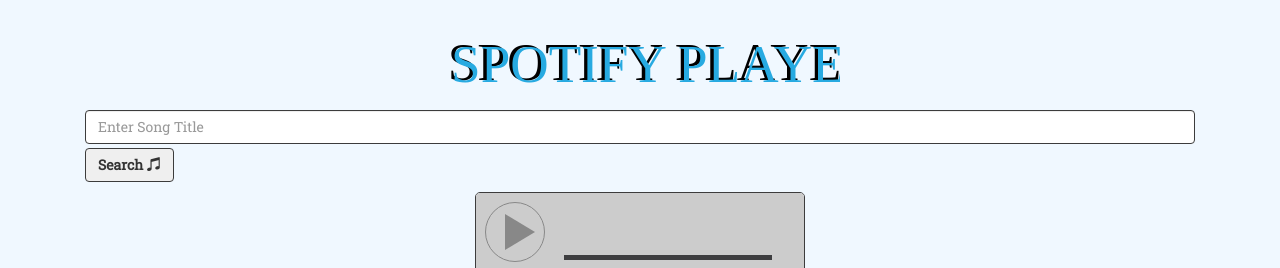
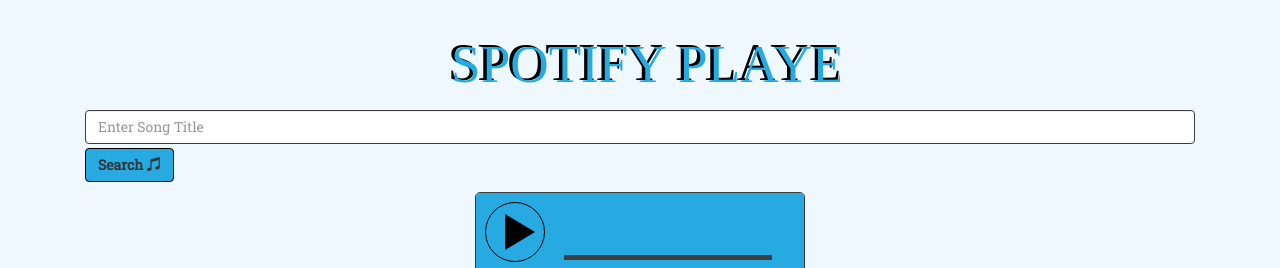
Before and after one commit to joseperezroura/spotify_player2, a PHP site: page /index.html in a window 1280 px wide. Shown: the top 268 px of the page. Run offline with PHP 8.4, Linux system fonts and the light colour scheme.

Commit message:
color changes to layout

```diff
--- a/css/style.css
+++ b/css/style.css
@@ -11,7 +11,8 @@ form {
 }
 .btn {
   margin-top: 4px;
-  border: 1px solid #3c3c3c;
+  border: 1px solid #000;
+  background-color: #27AAE1;
 }
 body {
   background-color: #F0F8FF;
@@ -33,7 +34,7 @@ h1{
 }
 .header {
   height: 78px;
-  background-color: #ccc;
+  background-color: #27AAE1;
   position: relative;
   font-size: 12px;
 }
@@ -43,7 +44,7 @@ h1{
   height: 60px;
   float: left;
   border-radius: 50px;
-  border: 1px solid #3c3c3c;
+  border: 1px solid black;
   user-select: none;
   -webkit-user-select: none;
 }
@@ -59,22 +60,22 @@ h1{
   top: -18px;
   border-top: 18px solid transparent;
   border-bottom: 18px solid transparent;
-  border-left: 30px solid #3c3c3c;
+  border-left: 30px solid black;
 }
 .btn-play:hover {
   cursor: pointer;
-  border-color: #666;
+  border-color: black;
 }
 .btn-play:hover:after {
-  border-left-color: #666;
+  border-left-color: black;
 }
 .btn-play:active:after {
-  border-left-color: #000;
+  border-left-color: black;
 }
 .btn-play.playing:before, .btn-play.playing:after {
   width: 9px;
   height: 36px;
-  background-color: #3c3c3c;
+  background-color: black;
   position: absolute;
   content: "";
   top: 22px;
@@ -86,20 +87,20 @@ h1{
   left: 43px;
 }
 .btn-play.playing:hover:before, .btn-play.playing:hover:after {
-  background-color: #666;
+  background-color: #000;
 }
 
 .btn-play.playing:active:before, .btn-play.playing:active:after {
   background-color: #000;
 }
 .btn-play.disabled {
-  border-color: #888;
+  border-color: #000;
 }
 .btn-play.disabled:hover {
   cursor: auto;
 }
 .btn-play.disabled:after {
-  border-left-color: #888;
+  border-left-color: #000;
 }
 .metadata {
   display: inline-block;
```
